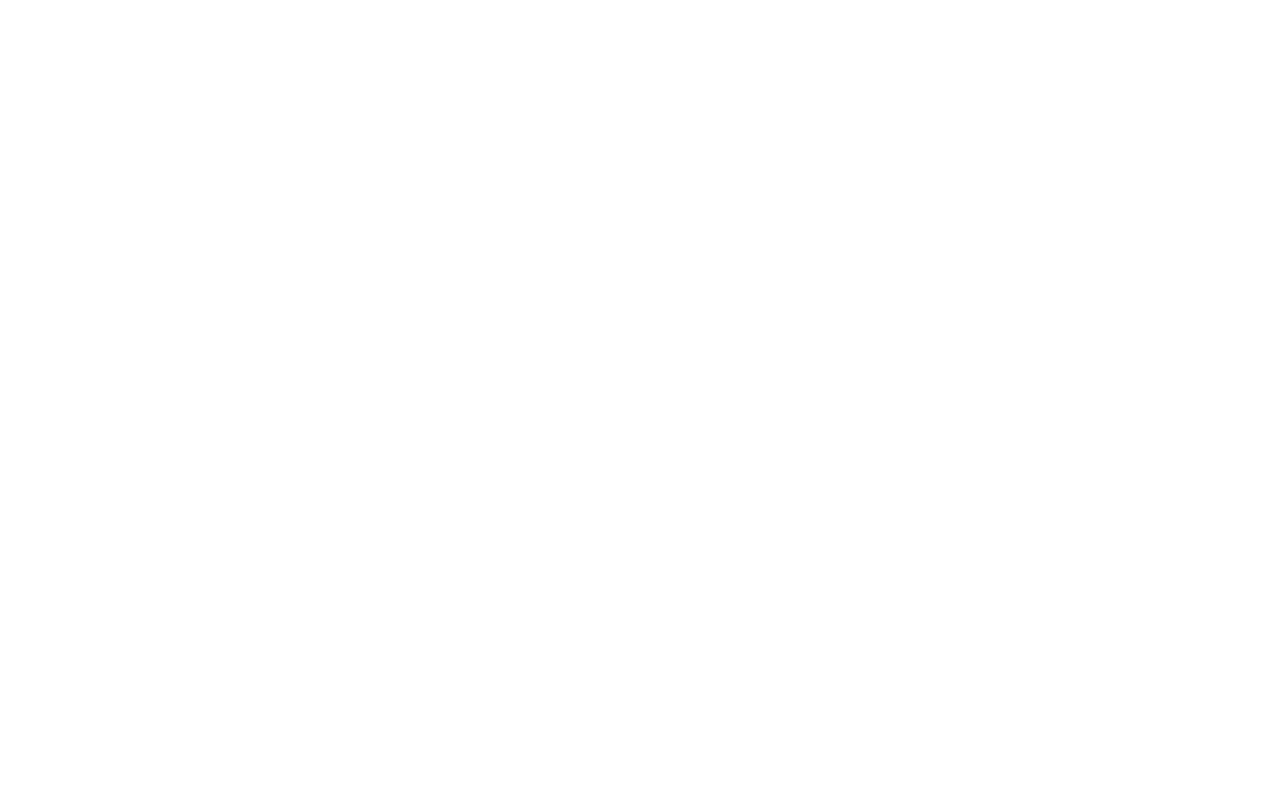
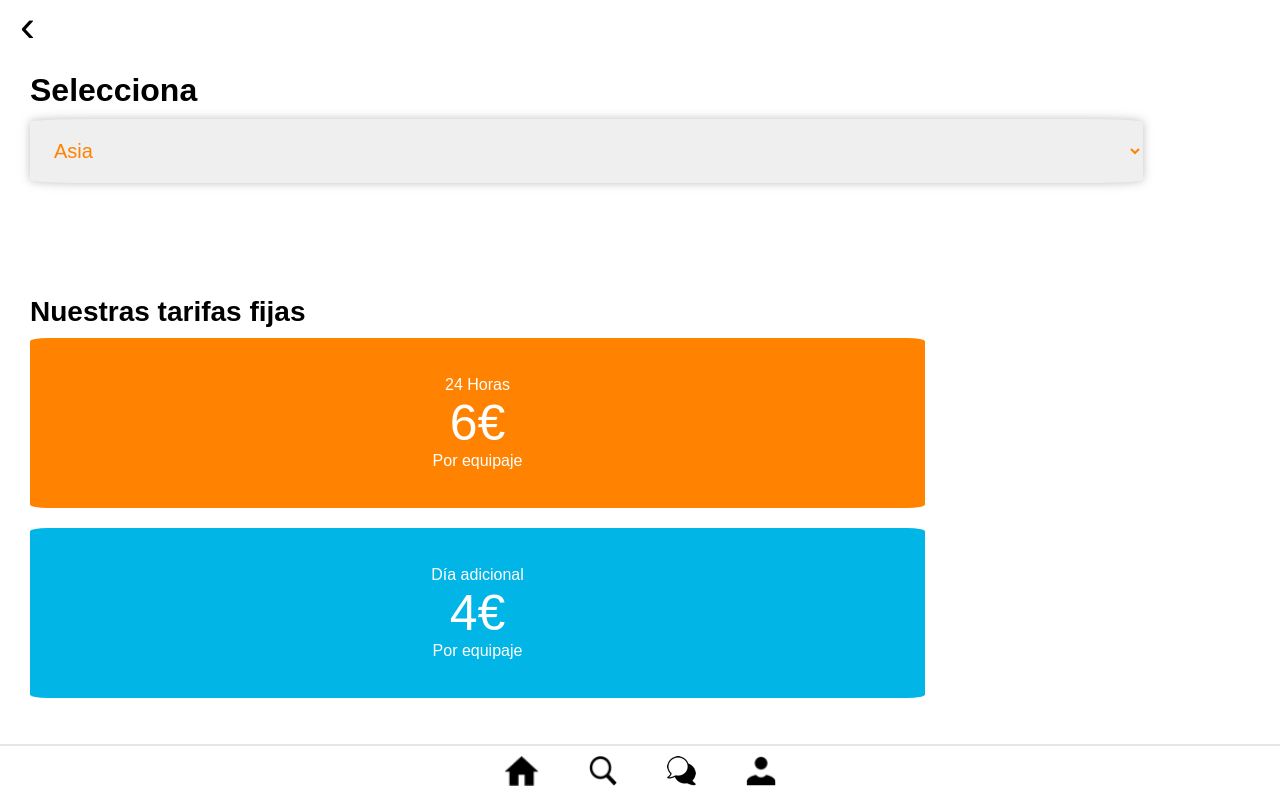
Before and after one commit to paulabenitoc/finalProject-maleteo, a React (Vite) app: page /tarifas in a window 1280 px wide. Before the commit this address had no page. Built offline with nearby package versions, Linux system fonts and the light colour scheme; a web font is replaced by a local one.

Commit message:
user styles

```diff
--- a/src/App.jsx
+++ b/src/App.jsx
@@ -1,7 +1,6 @@
 import './App.css';
 import React, { useState } from 'react';
 import { Route, BrowserRouter as Router, Routes } from "react-router-dom";
-import Home from './pages/home/home.jsx';
 import Confirmacion from './pages/Confirmacion/Confirmacion';
 import Usuario from './pages/Usuario/Usuario.jsx';
 import HomeUbiRes from './components/homeUbiRes/HomeUbiRes';
@@ -13,6 +12,7 @@ import Calendario from './pages/Reserva/Calendario.jsx';
 import MapaUbicacion from './pages/Reserva/Mapaubicacion.jsx';
 import Presentacion from './pages/Presentacion/Presentacion.jsx';
 import Login from './pages/login/Login.jsx';
+import Tarifas from './pages/home/home.jsx';
 
 
 
@@ -30,7 +30,7 @@ function App() {
             <Routes>
               <Route path='/' element={<Presentacion/>}/>
               <Route path='/login' element={<Login/>}/>
-              <Route path='/home' element={<Home />} />
+              <Route path='/tarifas' element={<Tarifas />} />
               <Route path='/confirmacion' element={<Confirmacion />} />
               <Route path='/usuario' element={<Usuario />} />
               <Route path='/reserva' element={<HomeUbiRes />} />
--- a/src/components/Volver/Volver.css
+++ b/src/components/Volver/Volver.css
@@ -1,5 +1,5 @@
 .volver-component{
     margin: 20px;
-    font-weight: bold;
+    /* font-weight: bold; */
     font-size: 45px;
 }
--- a/src/components/Volver/Volver.jsx
+++ b/src/components/Volver/Volver.jsx
@@ -8,7 +8,7 @@ const Volver = () => {
 
   return (
     <div style={{ cursor: 'pointer' }} onClick={handleClick}>
-      <span className='volver-component'>&#60;</span>
+      <span className='volver-component'>&#8249;</span>
     </div>
   );
 };
--- a/src/components/nav/nav.css
+++ b/src/components/nav/nav.css
@@ -13,6 +13,7 @@
 .nav-bar {
     list-style: none;
     padding-top: 10px;
+    padding-bottom: 10px;
 }
 
 .nav-item {
--- a/src/pages/Confirmacion/Confirmacion.css
+++ b/src/pages/Confirmacion/Confirmacion.css
@@ -1,13 +1,26 @@
 .box {
     display: flex;
     flex-direction: row;
+    padding: 5px;
+    border-bottom: 0.5px solid #000;
+        padding-right: 0px;
+            margin-right: 15px;
+            margin-left: 0px;
+            padding-left: 0px;
+            padding-top: 10px;
+}
+
+.confirmacion-page{
+    margin-left: 15px;
 }
 
 .reservation {
-    margin-left: 0;
-    padding-top: 10px;
     font-weight: bold;
-    margin-bottom: -3%;
+}
+
+.peticion-reserva{
+    font-size: 28px;
+    font-weight: bold;
 }
 
 .user-profile {
@@ -22,7 +35,6 @@
     display: flex;
     flex-direction: column;
     margin-right: 8%;
-    justify-content: space-between;
 }
 
 .user-info h4,
@@ -48,8 +60,8 @@
 }
 
 .user-buttons button {
-    font-size: 20px;
-    margin-bottom: 15px;
+    font-size: 13px;
+    margin-bottom: 10px;
     color: white;
     background-color: #F68F24;
     border-radius: 10px;
@@ -68,64 +80,3 @@
 .text_inf {
     font-size: 10px;
 }
-
-h1 {
-    font-weight: bold;
-}
-
-/* .reservation{
-    margin-left: 25px;
-    padding-top: 10px;
-    font-weight: bold;
-}
-
-.user-profile{
-    display: flex;
-    width: 100%;
-    padding: 20px;
-    border-bottom: 1px solid rgba(0, 0, 0, 0.1);
-}
-
-.user-info{
-    display: flex;
-    flex-direction: column;
-    margin-right: 60px;
-}
-
-.user-info h4, .user-info p {
-    margin: 0;
-}
-
-.user-info p{
-    color: #666666;
-}
-
-.user-buttons{
-    display: flex;
-    width: 44px;
-    height: 30px;
-    flex-direction: column;
-    align-items: center;
-}
-
-.user-buttons a{
-    text-decoration: none;
-    color: #0095BE;
-}
-
-.user-buttons button {
-    margin-bottom: 15px;
-    color: white;
-    background-color: #F68F24;
-    border-radius: 10px;
-    border: none;
-    padding: 10px;
-}
-
-
-.user-img{
-    height: 20%;
-    width: 20%;
-    border-radius: 20px;
-    margin-right: 20px;
-} */
--- a/src/pages/Confirmacion/Confirmacion.jsx
+++ b/src/pages/Confirmacion/Confirmacion.jsx
@@ -31,10 +31,10 @@ const Confirmacion = () => {
 
   return (
 
-    <div>
+    <div className='confirmacion-page'>
       <Volver/>
       <div className='reservation'>
-        <h1>Petición de reserva</h1>
+        <h1 className='peticion-reserva'>Petición de reserva</h1>
       </div>
       <div className="user-profile">
         {reservas.map((reserva, index) => (
--- a/src/pages/home/Home.css
+++ b/src/pages/home/Home.css
@@ -1,20 +1,22 @@
 .box1 {
     display: flex;
     flex-direction: column;
+    margin-left: 15px;
     font-family: Arial, Helvetica, sans-serif;
 }
 
 .item-select {
     margin-left: 15px;
+    margin-top: 20px;
 }
 
 .options {
     padding: 20px;
+    margin-top: 10px;
     margin-left: 15px;
     font-size: 20px;
-    width: 90%;
+    width: 88%;
     color: #FF8200;
-    /* border-color: #FF8200; */
     border-radius: 5%;
     box-shadow: 0px 0px 10px rgba(128, 128, 128, 0.5);
     border: none;
@@ -22,7 +24,7 @@
 
 
 .item {
-    color: #7D7D7D;
+    color: #FF8200;
     font-size: 10px;
     width: 30px;
 }
@@ -33,6 +35,7 @@
 
 .tarifa24 {
     display: flex;
+    margin-top: 10px;
     width: 70%;
     background-color: #FF8200;
     color: white;
@@ -58,7 +61,7 @@
     height: 150px;
 }
 
-h1 {
+.tarifas-fijas {
     margin-top: 9%;
     font-size: 28px;
 }
--- a/src/pages/home/home.jsx
+++ b/src/pages/home/home.jsx
@@ -3,7 +3,7 @@ import Volver from '../../components/Volver/Volver.jsx';
 import './Home.css'
 import Nav from '../../components/nav/nav.jsx';
 
-const Home = () => {
+const Tarifas = () => {
   const [selectedOption, setSelectedOption] = useState('');
 
   const handleSelectChange = (event) => {
@@ -11,8 +11,9 @@ const Home = () => {
   };
 
   return (
-    <div className='box1'>
+    <div>
       <Volver></Volver>
+      <div className='box1'>
       <h1 className='item-select'>Selecciona</h1>
       <select value={selectedOption} onChange={handleSelectChange} className='options'>
         <option value="ASIA" className='item'>Asia</option>
@@ -25,7 +26,7 @@ const Home = () => {
 
       <div className='ofertas'>
         <div>
-          <h1>Nuestras tarifas fijas</h1>
+          <h1 className='tarifas-fijas'>Nuestras tarifas fijas</h1>
         </div>
 
 
@@ -42,11 +43,11 @@ const Home = () => {
         </div>
 
       </div>
-
+    </div>
       <Nav></Nav>
 
     </div>
   );
 };
 
-export default Home;
+export default Tarifas;
```
